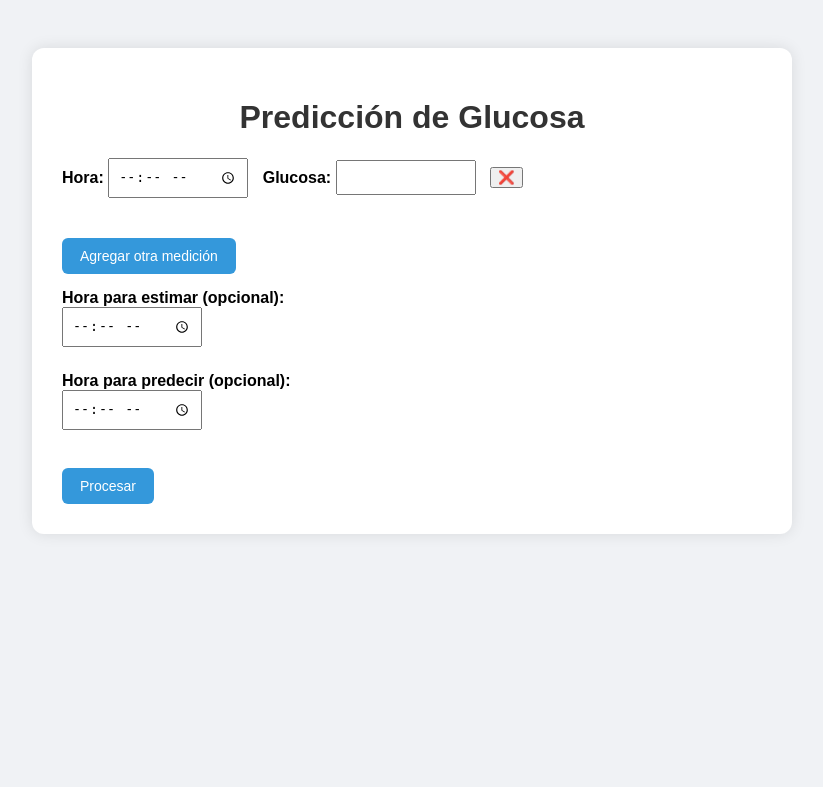
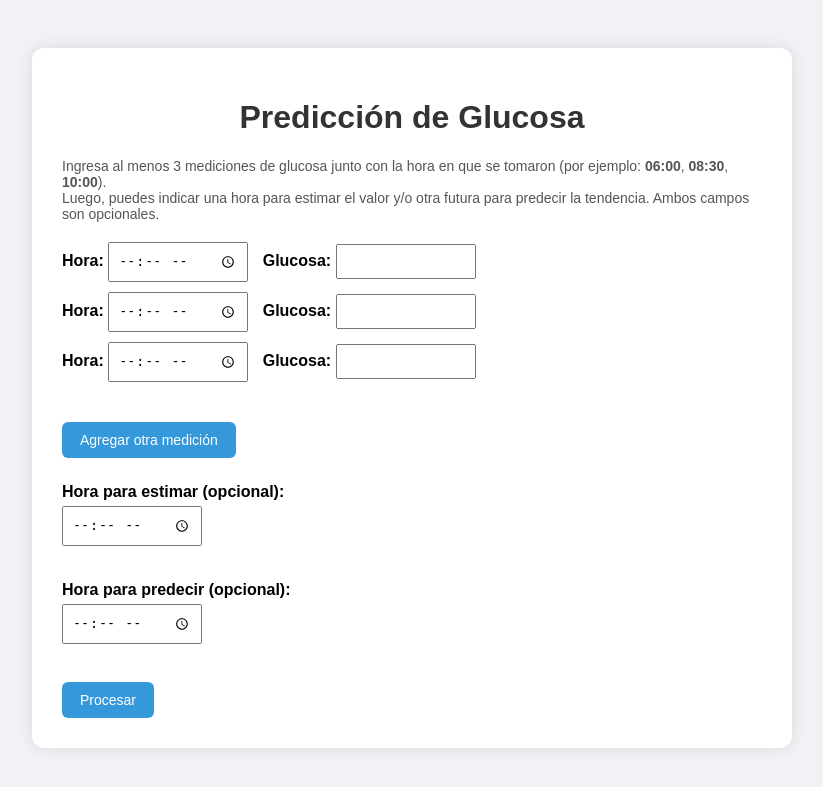
Before and after one commit to Mbautista13/glucosa, a Flask app: page / in a window 1280 px wide. Shown: the top 787 px of the page, without its empty margins (228-1051 px from the left). Run offline with Flask 3, Linux system fonts and the light colour scheme.

Commit message:
Update index.html

```diff
--- a/templates/index.html
+++ b/templates/index.html
@@ -22,6 +22,8 @@
             color: #333;
         }
         label {
+            display: inline-block;
+            margin: 10px 0 5px;
             font-weight: bold;
         }
         input[type="time"], input[type="number"] {
@@ -43,11 +45,34 @@
         .btn:hover {
             background-color: #2980b9;
         }
+        .quitar-btn {
+            background-color: #e74c3c;
+            color: white;
+            border: none;
+            padding: 6px 10px;
+            font-size: 12px;
+            cursor: pointer;
+            margin-left: 10px;
+            border-radius: 6px;
+        }
+        .quitar-btn:hover {
+            background-color: #c0392b;
+        }
         .bloque-datos {
+            margin-bottom: 20px;
+        }
+        .explicacion {
+            font-size: 14px;
+            color: #555;
             margin-bottom: 20px;
         }
         .dato-extra {
             margin-top: 15px;
+        }
+        .error {
+            color: red;
+            margin-top: 10px;
+            font-weight: bold;
         }
     </style>
 </head>
@@ -55,16 +80,35 @@
     <div class="container">
         <h1>Predicción de Glucosa</h1>
 
-        <form action="/procesar" method="post">
+        <p class="explicacion">
+            Ingresa al menos 3 mediciones de glucosa junto con la hora en que se tomaron
+            (por ejemplo: <strong>06:00</strong>, <strong>08:30</strong>, <strong>10:00</strong>).<br>
+            Luego, puedes indicar una hora para estimar el valor y/o otra futura para
+            predecir la tendencia. Ambos campos son opcionales.
+        </p>
+
+        <form action="/procesar" method="post" onsubmit="return validarMinimo();">
             <div id="datos" class="bloque-datos">
-                <div>
+                <div class="medicion">
                     <label>Hora:</label>
                     <input type="time" name="hora[]" required>
                     <label>Glucosa:</label>
                     <input type="number" step="1" name="glucosa[]" required>
-                    <button type="button" onclick="eliminarCampo(this)">❌</button>
+                </div>
+                <div class="medicion">
+                    <label>Hora:</label>
+                    <input type="time" name="hora[]" required>
+                    <label>Glucosa:</label>
+                    <input type="number" step="1" name="glucosa[]" required>
+                </div>
+                <div class="medicion">
+                    <label>Hora:</label>
+                    <input type="time" name="hora[]" required>
+                    <label>Glucosa:</label>
+                    <input type="number" step="1" name="glucosa[]" required>
                 </div>
             </div>
+
             <button type="button" class="btn" onclick="agregarCampo()">Agregar otra medición</button>
 
             <div class="dato-extra">
@@ -77,6 +121,10 @@
                 <input type="time" name="hora_pred">
             </div>
 
+            <div id="mensaje-error" class="error" style="display: none;">
+                Debes ingresar al menos 3 mediciones de glucosa.
+            </div>
+
             <br>
             <input type="submit" class="btn" value="Procesar">
         </form>
@@ -85,18 +133,29 @@
     <script>
         function agregarCampo() {
             const div = document.createElement('div');
+            div.className = 'medicion';
             div.innerHTML = `
                 <label>Hora:</label>
                 <input type="time" name="hora[]" required>
                 <label>Glucosa:</label>
                 <input type="number" step="1" name="glucosa[]" required>
-                <button type="button" onclick="eliminarCampo(this)">❌</button>
+                <button type="button" class="quitar-btn" onclick="this.parentElement.remove()">Quitar</button>
             `;
             document.getElementById('datos').appendChild(div);
         }
 
-        function eliminarCampo(btn) {
-            btn.parentNode.remove();
+        function validarMinimo() {
+            const horas = document.getElementsByName('hora[]');
+            const glucosas = document.getElementsByName('glucosa[]');
+            const mensaje = document.getElementById('mensaje-error');
+
+            if (horas.length < 3 || glucosas.length < 3) {
+                mensaje.style.display = 'block';
+                return false;
+            }
+
+            mensaje.style.display = 'none';
+            return true;
         }
     </script>
 </body>
```
